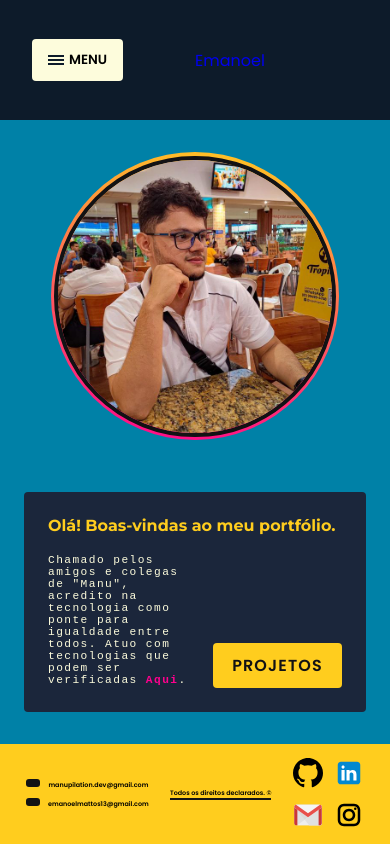
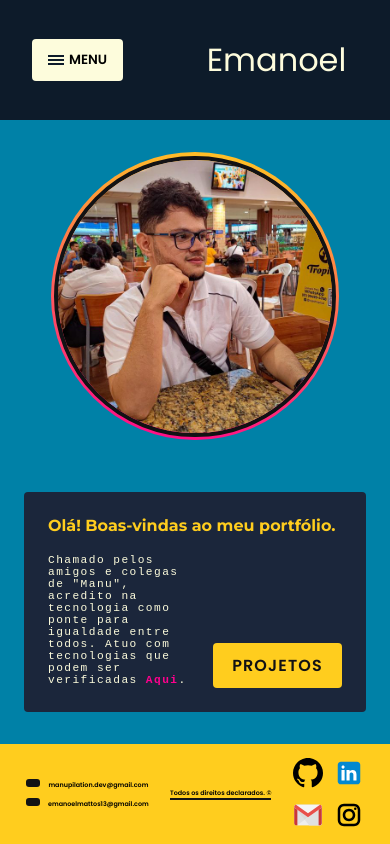
Before and after one commit to manupilation/manupilation.github.io, a React (Vite) app in the folder personal-page-app/: page /#/ in a window 390 px wide. Built offline with nearby package versions, Linux system fonts and the light colour scheme.

Commit message:
feat: link style

```diff
--- a/personal-page-app/src/components/Header/styles.module.scss
+++ b/personal-page-app/src/components/Header/styles.module.scss
@@ -7,7 +7,7 @@
   font-family: 'Poppins', sans-serif;
   height: 120px;
 
-  h1 {
+  > a {
     font-size: 2rem;
     color: #fdfcdc;
     display: flex;
@@ -17,7 +17,7 @@
 
 @media (max-width: 800px) {
   .headerContainer {
-    h1 {
+    > a {
       font-size: 2rem;
       grid-column: 2;
       place-self: center;
@@ -32,7 +32,7 @@
     padding: 2rem;
     align-items: center;
 
-    h1 {
+    > a {
       font-size: 2rem;
       grid-column: 2;
       place-self: center;
```
